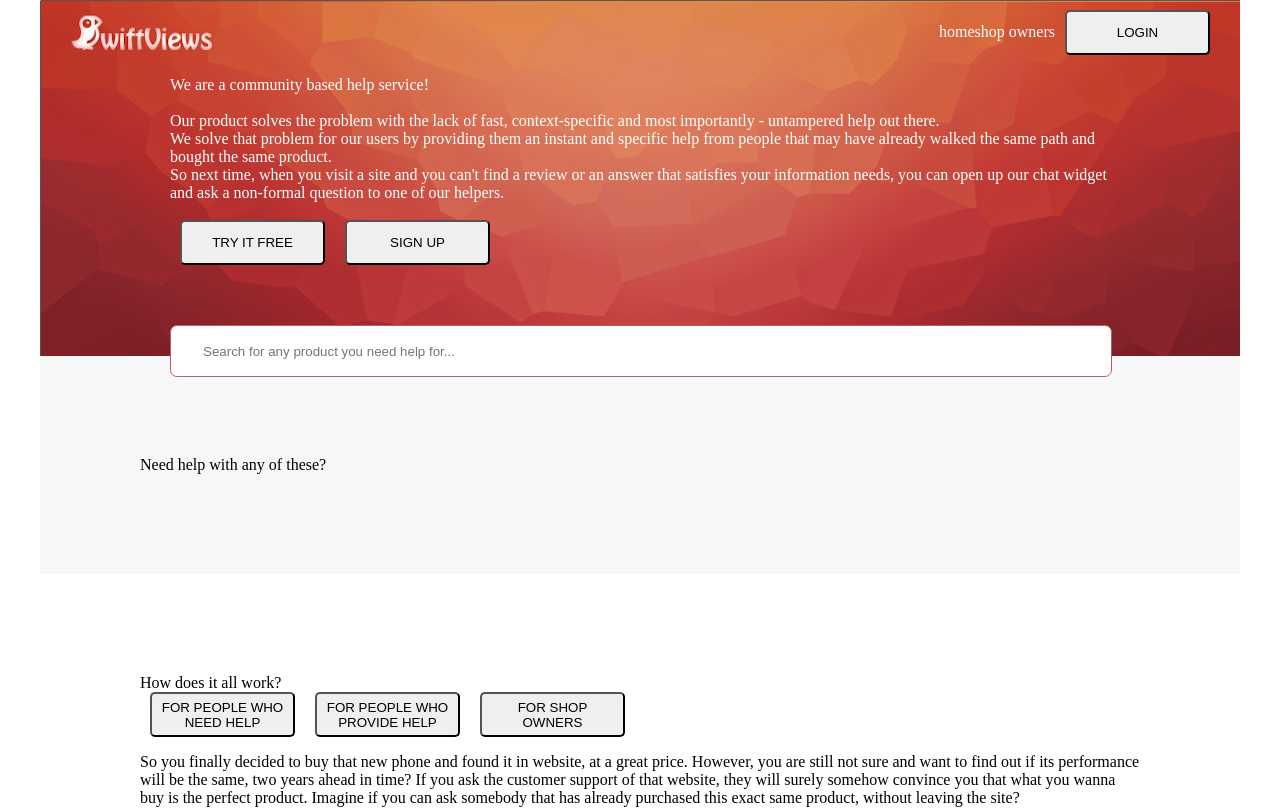
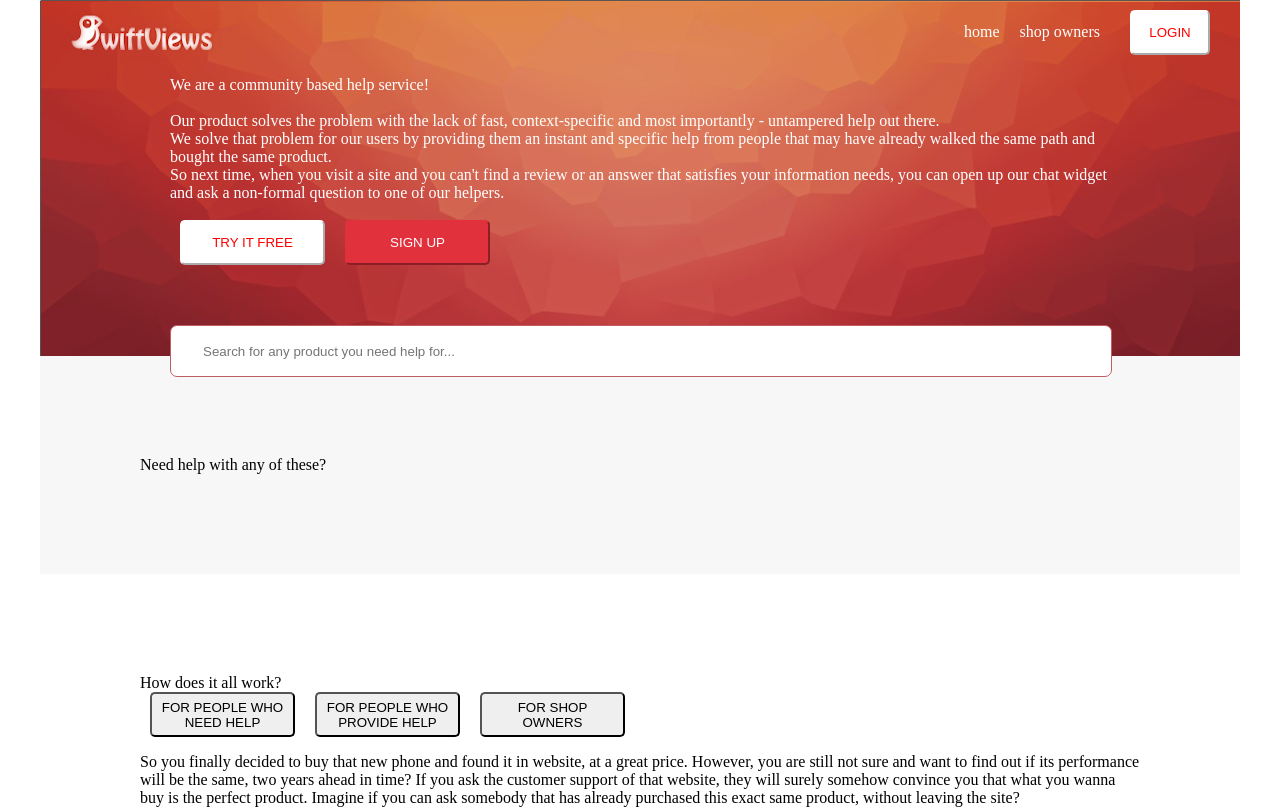
Before and after one commit to kritdev/angular_lab, an Angular app: page / in a window 1280 px wide. Shown: the top 809 px of the page. Built offline with nearby package versions, Linux system fonts and the light colour scheme.

Commit message:
finish banner button

```diff
--- a/src/app/app.component.css
+++ b/src/app/app.component.css
@@ -19,6 +19,9 @@
 a {
   text-decoration: none;
   color: white;
+}
+.menu a {
+  margin-right: 20px;
 }
 /* ------------------------------------------------------------------------- */
 .banner-content {
@@ -61,6 +64,20 @@ button {
   width: 145px;
   border-radius: 5px;
   margin: 0px 10px;
+  cursor: pointer;
+}
+.btn-white {
+  background-color: white;
+  border-color: white;
+  color: red;
+}
+.btn-red {
+  background-color: rgb(224, 49, 61);
+  border-color: rgb(224, 49, 61);
+  color: white;
+}
+.btn-login {
+  width: 80px;
 }
 /* ------------------------------------------------------------------------- */
 
--- a/src/app/app.component.html
+++ b/src/app/app.component.html
@@ -8,7 +8,7 @@
     <div class='menu'>
       <a href="#">home</a>
       <a href="#">shop owners</a>
-      <button>LOGIN</button>
+      <button class="btn-white btn-login">LOGIN</button>
     </div>
     <div class='banner-content'>
       <span>We are a community based help service!</span>
@@ -18,8 +18,8 @@
       <span>So next time, when you visit a site and you can't find a review or an answer that satisfies your information needs, you can open up our chat widget and ask a non-formal question to one of our helpers.</span>
       <br>
       <div>
-        <button>TRY IT FREE</button>
-        <button>SIGN UP</button>
+        <button class="btn-white">TRY IT FREE</button>
+        <button class="btn-red">SIGN UP</button>
       </div>
     </div>
     <div class='search'>
```
